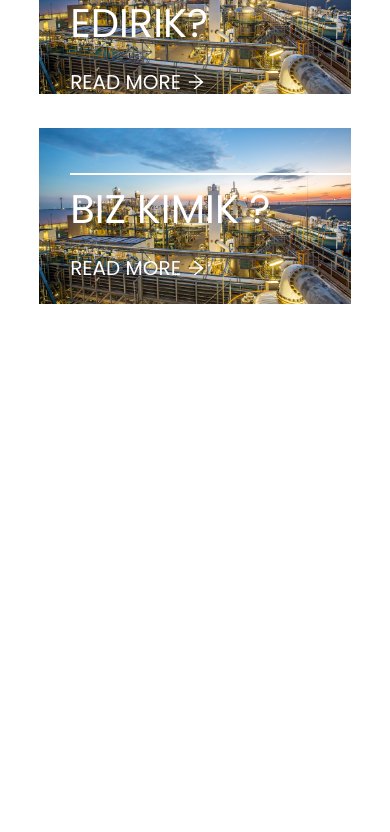
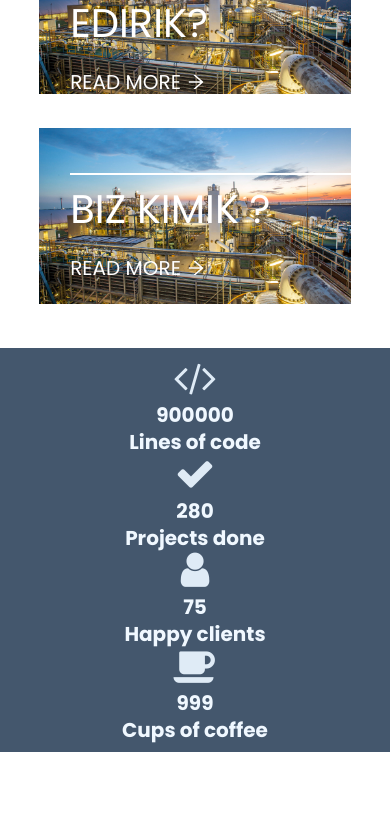
Before and after one commit to eltac-malik/kemex, a React (Vite) app: page / in a window 390 px wide. Shown: the part 1156-1988 px from the top of the page. Before the commit the page ends 1484 px from the top, so only its background shows below. Built offline with nearby package versions, Linux system fonts and the light colour scheme.

Commit message:
imran|feature|counter|about|carousel

```diff
--- a/src/assets/img/index.js
+++ b/src/assets/img/index.js
@@ -11,14 +11,13 @@ import brand4 from './brand4.png'
 import about from './about.jpeg'
 import train from './train.jpg'
 import nobian from './nobian.jpg'
-
+import chlorineP from './ChlorineProduction.jpg'
 
 
 export const IMAGE = {
     LOGO:logo,
     LOGO_PNG:logoPng,
     EMPLOYEERS:employeers,
-    NOBIAN:nobian,
     SLIDE1:slide1,
     SLIDE2:slide2,
     SLIDE3:slide3,
@@ -27,5 +26,7 @@ export const IMAGE = {
     BRAND3:brand3,
     BRAND4:brand4,
     ABOUT:about,
-    TRAIN:train
+    TRAIN:train,
+    NOBIAN:nobian,
+    CHLORINEPRO:chlorineP
 }
--- a/src/pages/Home/Home.module.css
+++ b/src/pages/Home/Home.module.css
@@ -24,7 +24,7 @@
   align-items: center;
   justify-content: space-between;
   flex-wrap: wrap;
-  margin-top: 20px;
+  margin: 20px 0px;
 }
 
 .ss_parts {
@@ -117,6 +117,46 @@
   object-fit: cover;
 }
 
+#home_about{
+    margin-top: 10px;
+}
+
+
+.text_Container{
+    height: 100%;
+    display: flex;
+    align-items: center;
+    flex-direction: column;
+    justify-content: center;
+}
+
+.text_Container h1{
+    margin-bottom: 0;
+    margin: 64px;
+    font-size: 3rem;
+    font-weight: 800;
+}
+.text_Container p{
+    font-size: 17px;
+    padding: 20px 10px;
+    font-weight: 400;
+    line-height: 2;
+}
+
+#why{
+    margin: 0;
+    padding: 0;
+}
+#why>div{
+    padding: 0;
+}
+.imgContainer{
+    height: 100%;
+}
+.imgContainer img{
+    height: 100% !important;
+}
+
 @media (max-width: 900px) {
   .first_section {
     flex-direction: column;
--- /dev/null
+++ b/src/pages/Home/HomeCarousel/HomeCarousel.jsx
@@ -0,0 +1,51 @@
+import { FiChevronRight, FiChevronLeft } from "react-icons/fi";
+import HomeProduct from "./HomeProduct.jsx";
+import { products } from "shared/mock";
+
+function HomeCarousel() {
+  const scrollLeft = () => {
+    const content = document.getElementById("content");
+    if (content) {
+      content.scrollLeft -= 400;
+    }
+  };
+
+  const scrollRight = () => {
+    const content = document.getElementById("content");
+    if (content) {
+      content.scrollLeft += 400;
+    }
+  };
+
+  return (
+    <section className="mr-100 w-[100%] flex justify-center items-center">
+      <div className="relative w-[80%]">
+        <div className="text-center py-4 text-3xl font-bold">Products</div>
+        <div className="absolute top-5 right-0">
+          <button onClick={scrollLeft} className="p-2 m-2 rounded-full bg-white">
+            <FiChevronLeft />
+          </button>
+          <button onClick={scrollRight} className="p-2 m-2 rounded-full bg-white">
+            <FiChevronRight />
+          </button>
+        </div>
+        <div id="content" className="carousel p-4 flex items-center justify-start overflow-x-hidden scroll-smooth scrollbar-hide">
+          {products.map((product) => {
+            return (
+              <HomeProduct
+                key={product.id}
+                title={product.name}
+                image={product.image}
+                form={product.form}
+                application={product.application}
+                specification={product.specification}
+              />
+            );
+          })}
+        </div>
+      </div>
+    </section>
+  );
+}
+
+export default HomeCarousel;
--- /dev/null
+++ b/src/pages/Home/HomeCarousel/HomeProduct.jsx
@@ -0,0 +1,29 @@
+import purisafWater from "assets/img/neutra-sul-professional-grade-oxidizer_1024x1024.jpg";
+
+function HomeProduct({ title, image, form, application, specification }) {
+    return (
+      <>
+        <div className="card w-[400px] h-[370px] m-2 rounded-lg flex justify-center items-center ">
+          <div className="top">
+            <img
+              className="w-[200px] h-[200px] object-cover p-2"
+              src={purisafWater}
+              alt="img"
+            />
+          </div>
+          <div className="bottom flex flex-col justify-center items-start p-3">
+            <div className="title font-semibold text-xs my-1">
+            {title}
+            </div>
+            <div className="category text-xs font-light my-1">
+            Form : {form}
+            </div>
+
+
+          </div>
+        </div>
+      </>
+    );
+  }
+
+  export default HomeProduct;
--- /dev/null
+++ b/src/pages/Home/HomeCounter/HomeCounter.jsx
@@ -0,0 +1,83 @@
+import React, { useEffect } from "react";
+import style from "./HomeCounter.module.css";
+export const HomeCounter = () => {
+
+
+  useEffect(() => {
+    $(".counting").each(function () {
+      var $this = $(this),
+        countTo = $this.attr("data-count");
+
+      $({ countNum: $this.text() }).animate(
+        {
+          countNum: countTo,
+        },
+
+        {
+          duration: 4000,
+          easing: "linear",
+          step: function () {
+            $this.text(Math.floor(this.countNum));
+          },
+          complete: function () {
+            $this.text(this.countNum);
+            //alert('finished');
+          },
+        }
+      );
+    });
+  }, []);
+
+  return (
+    <section
+      id={style.counter_stats}
+      className="wow fadeInRight"
+      data-wow-duration="1.4s"
+    >
+      {/* <div className={style["counter-head"]}>
+        <h1>Counter head</h1>
+        <p>
+          Lorem ipsum dolor sit amet consectetur adipisicing elit. Sed,
+          temporibus dolorem?{" "}
+        </p>
+      </div> */}
+      <div id={style.counter}>
+        <div className="container">
+          <div className="row">
+            <div className="col-lg-3" id={style.stats}>
+              <i className="fa fa-code" aria-hidden="true"></i>
+              <div className="counting" data-count="900000">
+                0
+              </div>
+              <h5>Lines of code</h5>
+            </div>
+
+            <div className="col-lg-3" id={style.stats}>
+              <i className="fa fa-check" aria-hidden="true"></i>
+              <div className="counting" data-count="280">
+                0
+              </div>
+              <h5>Projects done</h5>
+            </div>
+
+            <div className="col-lg-3" id={style.stats}>
+              <i className="fa fa-user" aria-hidden="true"></i>
+              <div className="counting" data-count="75">
+                0
+              </div>
+              <h5>Happy clients</h5>
+            </div>
+
+            <div className="col-lg-3" id={style.stats}>
+              <i className="fa fa-coffee" aria-hidden="true"></i>
+              <div className="counting" data-count="999">
+                0
+              </div>
+              <h5>Cups of coffee</h5>
+            </div>
+          </div>
+        </div>
+      </div>
+    </section>
+  );
+};
--- /dev/null
+++ b/src/pages/Home/HomeCounter/HomeCounter.module.css
@@ -0,0 +1,48 @@
+@import url(https://maxcdn.bootstrapcdn.com/font-awesome/4.6.3/css/font-awesome.min.css);
+@import '/src/assets/style/root.css';
+
+#counter_stats {
+    display: flex;
+    flex-direction: column;
+    justify-content: center;
+    background-color: var(--bg-dark);
+    color: aliceblue;
+    padding:10px 50px;
+    /* padding: 100px 0; */
+}
+
+.counter-head h1{
+    text-align: center;
+    margin-bottom: 0;
+    margin: 10px 0 0 0;
+    font-size: 3rem;
+    font-weight: 800;
+}
+.counter-head p{
+    font-size: 30px;
+    text-align: center;
+    padding: 20px 10px;
+    font-weight: 400;
+    line-height: 2;
+    margin: 20px 0 0;
+}
+
+/*/ start count stats /*/
+
+section#counter-stats {
+	display: flex;
+	justify-content: center;
+	/* margin-top: 100px; */
+}
+
+#stats {
+  text-align: center;
+  font-size: 20px;
+  font-weight: 700;
+  font-family: 'Montserrat', sans-serif;
+}
+
+#stats i {
+  color: var(--light-color);
+  font-size: 40px;
+}
--- a/src/pages/Home/index.jsx
+++ b/src/pages/Home/index.jsx
@@ -1,9 +1,12 @@
-import React,{useEffect, useState} from 'react';
+import React, { useEffect, useState } from "react";
 
 import { IMAGE } from "assets/img";
 import { mainTitles } from "shared/constant";
-import style from "./Home.module.css"
-import {AiOutlineArrowRight} from "react-icons/ai"
+import style from "./Home.module.css";
+import { AiOutlineArrowRight } from "react-icons/ai";
+import { HomeCounter } from "./HomeCounter/HomeCounter";
+import HomeCarousel from "./HomeCarousel/HomeCarousel";
+import HomeSlider from "./HomeSlider/HomeSlider";
 
 const SecondSectionPart = ({ title, image }) => {
   return (
@@ -13,7 +16,10 @@ const SecondSectionPart = ({ title, image }) => {
         <div className={style.line}></div>
         <h1>{title.t1}</h1>
         <span className={style.ss_readmore}>
-          Read more <div className={style.ss_more}><AiOutlineArrowRight size={20} /></div>
+          Read more{" "}
+          <div className={style.ss_more}>
+            <AiOutlineArrowRight size={20} />
+          </div>
         </span>
       </div>
     </div>
@@ -21,11 +27,11 @@ const SecondSectionPart = ({ title, image }) => {
 };
 
 export const Home = () => {
-    const [count,setCount] = useState(0)
+  const [count, setCount] = useState(0);
 
   useEffect(() => {
     const interval = setInterval(() => {
-      setCount(count => (count + 1) % mainTitles.length);
+      setCount((count) => (count + 1) % mainTitles.length);
     }, 5000);
     return () => clearInterval(interval);
   }, []);
@@ -43,9 +49,46 @@ export const Home = () => {
       </div>
       <div className={style.second_section}>
         <SecondSectionPart title={mainTitles[count]} image={IMAGE.NOBIAN} />
-        <SecondSectionPart title={mainTitles[(count + 1) % mainTitles.length]} image={IMAGE.NOBIAN} />
-        <SecondSectionPart title={mainTitles[(count + 2) % mainTitles.length]} image={IMAGE.NOBIAN} />
+        <SecondSectionPart
+          title={mainTitles[(count + 1) % mainTitles.length]}
+          image={IMAGE.NOBIAN}
+        />
+        <SecondSectionPart
+          title={mainTitles[(count + 2) % mainTitles.length]}
+          image={IMAGE.NOBIAN}
+        />
       </div>
+      <div>
+        <HomeCounter />
+        <div className="row" id={style.home_about}>
+          <div className="col-md-6 col-12 col-sm-6 ">
+            <div className={style.text_Container}>
+              <h1>Why US?</h1>
+              <p>
+                Kemex International was founded in 2018 by industrial chemicals
+                supply chain professionals. The company today is among the
+                market leaders in the CIS region and cooperates with most of the
+                companies in the oil sector, mining, water supply and food
+                industries.
+              </p>
+              <p>
+                Added value, customer cost optimization and flexibility are the
+                company's top priorities in building long-term relationships.
+              </p>
+            </div>
+          </div>
+          <div className="col-md-6 col-12 col-sm-6">
+            <div className={style.imgContainer}>
+              <img src={IMAGE.CHLORINEPRO} alt="" />
+            </div>
+          </div>
+        </div>
+      </div>
+      <div className="mt-10 w-[100%]">
+        <HomeCarousel />
+      </div>
+
+      <HomeSlider/>
     </div>
   );
 };
--- a/src/shared/mock/index.js
+++ b/src/shared/mock/index.js
@@ -79,4 +79,5 @@ export const products = [
         application: "Lorem ipsum dolor sit amet consectetur adipisicing elit. Delectus, veritatis!",
         specification: "Lorem ipsum dolor sit amet consectetur adipisicing elit. Delectus, veritatis!"
     },
+
 ]
```
Also changed, not shown: src/assets/img/ChlorineProduction.jpg (added).
